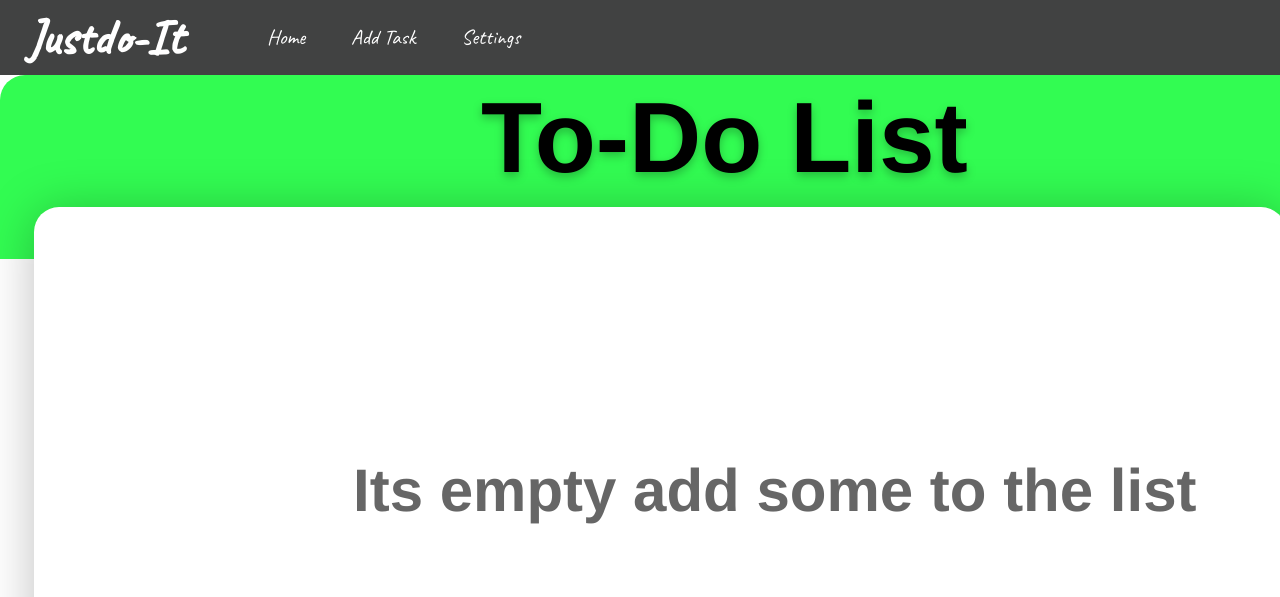
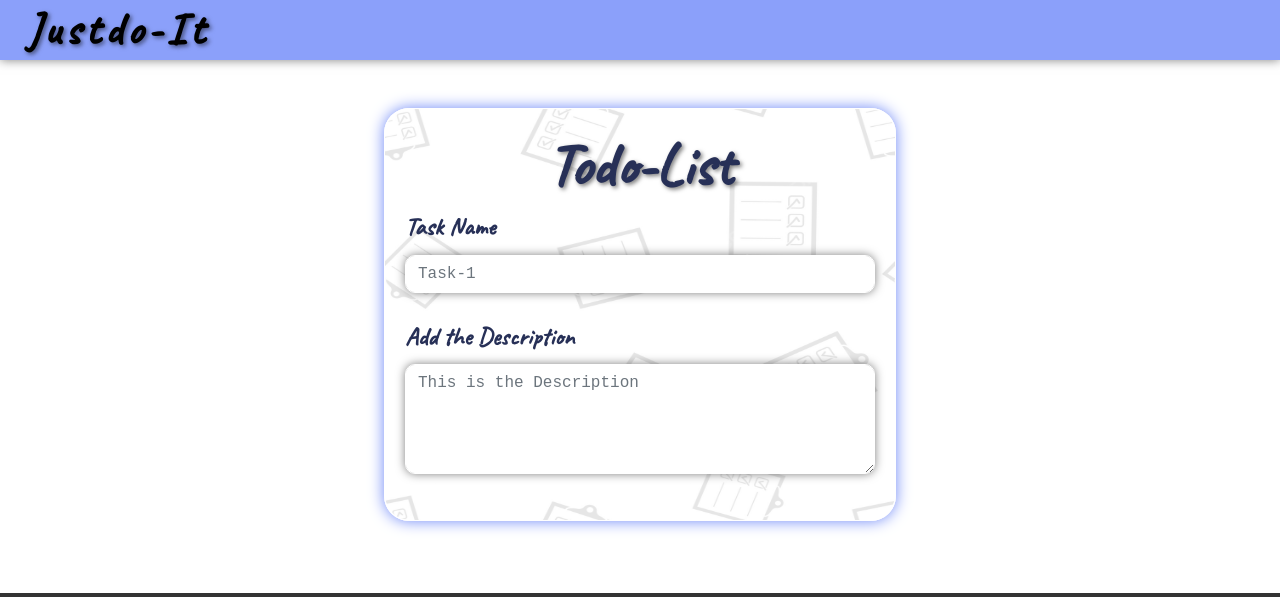
Before and after one commit to Bison619/TodoList_Django, a Django app: page / in a window 1280 px wide. Shown: the top 597 px of the page. Run offline with Django 5.2, Linux system fonts and the light colour scheme; some libraries are stand-ins or nearby versions; grey boxes are pictures that could not be loaded.

Commit message:
Form complete

```diff
--- a/Home/templates/index.html
+++ b/Home/templates/index.html
@@ -1,117 +1,72 @@
 {% extends "base.html" %}
-
+{% load static %}
 {%block title%} Home {%endblock%}
 
-{%block css%}
+
+{% block css %}
+
 <style>
-    .todolist-form {
-        background-color: #ffffff;
-        display: flex;
-        flex-direction: row;
-        justify-content: center;
-        width: 100%;
-        top: 5px;
-    }
+    .container {
+    width: 40%;
+    border: 1.5px solid white;
+    box-shadow: 0px 0px 15px rgba(108, 134, 247, 1);
+    border-radius: 25px;
+    padding: 20px;
+    position: relative;
+    background: rgba(255, 255, 255, 0.8);
+}
 
-    .todolist-form .overlap-group-wrapper {
-        background-color: #ffffff;
-        width: 1320px;
-        height: 784px;
-    }
+.bg-image {
+    position: absolute;
+    top: 0;
+    left: 0;
+    width: 100%;
+    height: 100%;
+    background-image: url('{% static "bg.png" %}');
+    background-size: cover;
+    background-position: center;
+    border-radius: 25px;
+    opacity: 0.6;
+    z-index: -1;
+}
 
-    .todolist-form .overlap-group {
-        position: relative;
-        height: 708px;
-    }
+.container h1 {
+    color: #273057;
+    font-size: 60px;
+    font-weight: 900;
+    text-shadow: 2px 2px 4px rgba(0, 0, 0, 0.5);
+}
 
-    .todolist-form .color {
-        position: absolute;
-        width: 1320px;
-        height: 184px;
-        top: 0;
-        left: 0;
-        background-color: #32fc52;
-        border-radius: 25px 25px 0px 0px;
-    }
+.container .mb-3 {
+    font-size: 25px;
+    font-weight: bold;
+    color: #273057;
+    padding-bottom: 10px;
+}
 
-    .todolist-form .text-wrapper {
-        position: absolute;
-        top: 5px;
-        left: 481px;
-        text-shadow: 0px 4px 10px #00000040;
-        font-family: "Caveat-Bold", Helvetica;
-        font-weight: 700;
-        color: #000000;
-        font-size: 100px;
-        letter-spacing: 0;
-        line-height: normal;
-    }
+.container .mb-3 .form-control {
+    border: 1.2px solid rgb(255, 255, 255);
+    font-family: 'Courier New', Courier, monospace;
+    box-shadow: 0px 0px 10px rgba(0, 0, 0, 0.5);
+    border-radius: 10px;
+    color: black;
+}
 
-    .todolist-form .main {
-        position: absolute;
-        width: 1252px;
-        height: 576px;
-        top: 132px;
-        left: 34px;
-        background-color: #ffffff;
-        border-radius: 25px;
-        overflow: hidden;
-        box-shadow: 0px 4px 50px #00000040;
-    }
-
-    .todolist-form .div {
-        position: absolute;
-        top: 249px;
-        left: 319px;
-        font-family: "Caveat-Bold", Helvetica;
-        font-weight: 700;
-        color: #666666;
-        font-size: 60px;
-        letter-spacing: 0;
-        line-height: normal;
-    }
-
-    .todolist-form .btn {
-        all: unset;
-        box-sizing: border-box;
-        position: absolute;
-        width: 420px;
-        height: 65px;
-        top: 493px;
-        left: 416px;
-        background-color: #32fc52;
-        border-radius: 50px;
-        overflow: hidden;
-        box-shadow: 0px 4px 10px #00000040;
-    }
-
-    .todolist-form .text-wrapper-2 {
-        position: absolute;
-        top: 1px;
-        left: 125px;
-        font-family: "Caveat-Bold", Helvetica;
-        font-weight: 700;
-        color: #ffffff;
-        font-size: 50px;
-        letter-spacing: 0;
-        line-height: normal;
-    }
 </style>
-{%endblock%}
+{% endblock %}
 
 {% block body %}
-<div class="todolist-form">
-    <div class="overlap-group-wrapper">
-        <div class="overlap-group">
-            <div class="color"></div>
-            <div class="text-wrapper">To-Do List</div>
-            <div class="main">
-                <p class="div">Its empty add some to the list</p>
-                <button class="btn">
-                    <div class="text-wrapper-2">Add tasks</div>
-                </button>
-            </div>
-        </div>
+<div class="container my-5">
+    <img src="{% static 'bg.png' %}" class="bg-image">
+    <h1 class="text-center">Todo-List</h1>
+    <div class="mb-3">
+        <label for="exampleFormControlInput1" class="form-label">Task Name</label>
+        <input type="text" class="form-control" id="exampleFormControlInput1" placeholder="Task-1">
+    </div>
+    <div class="mb-3">
+        <label for="exampleFormControlTextarea1" class="form-label">Add the Description</label>
+        <textarea class="form-control" id="exampleFormControlTextarea1" rows="4" placeholder="This is the Description"></textarea>
     </div>
 </div>
+
 {% endblock %}
--- a/TodoList/settings.py
+++ b/TodoList/settings.py
@@ -118,6 +118,7 @@ USE_TZ = True
 # https://docs.djangoproject.com/en/5.0/howto/static-files/
 
 STATIC_URL = 'static/'
+STATICFILES_DIRS = [os.path.join(BASE_DIR, 'static')]
 
 # Default primary key field type
 # https://docs.djangoproject.com/en/5.0/ref/settings/#default-auto-field
--- a/TodoList/urls.py
+++ b/TodoList/urls.py
@@ -17,6 +17,7 @@ Including another URLconf
 from django.contrib import admin
 from django.urls import path,include
 
+
 urlpatterns = [
     path('admin/', admin.site.urls),
     path('', include('Home.urls'))
--- a/templates/base.html
+++ b/templates/base.html
@@ -25,20 +25,25 @@
     font-family: 'Caveat';
     }
     .navbar{
-        background-color: #414242;
+        background-color: #375af693;
         position: sticky;
         top: 0;
-        height: 75px;
+        height: 60px;
         display: flex;
         align-items: center;
         z-index: 100;
+        box-shadow: 0px 0px 10px rgba(0, 0, 0, 0.5);
 
     }
+    .navbar .navbar-brand{
+        font-size: 45px;
+        color: #000000;
+        padding-left: 10px;
+        padding-right: 60px;
+        letter-spacing: 0.1em;
+        text-shadow: 2px 2px 4px rgba(0, 0, 0, 0.5);
+    }
 
-     .navbar-nav li {
-        margin-right: 30px;
-        font-size: 2.5rex ;
-    }
     footer {
         background-color: #333;
         color: #fff;
@@ -91,24 +96,13 @@
 
 <body>
     <nav class="navbar navbar-expand-lg navbar-light">
-        <a class="navbar-brand" href="index.php" style="font-size: 50px; color: #fff; padding-left: 10px; padding-right: 60px;"><b>Justdo-It</b></a>
+        <a class="navbar-brand" href="/"><b>Justdo-It</b></a>
 
         <button class="navbar-toggler" type="button" data-toggle="collapse" data-target="#navbarSupportedContent"
             aria-controls="navbarSupportedContent" aria-expanded="false" aria-label="Toggle navigation">
             <span class="navbar-toggler-icon"></span>
         </button>
         <div class="collapse navbar-collapse" id="navbarSupportedContent">
-            <ul class="navbar-nav mr-auto">
-                <li class="nav-item active">
-                    <a style="color: #fff;" class="nav-link" >Home <span class="sr-only">(current)</span></a>
-                </li>
-                <li class="nav-item">
-                    <a style="color: #fff;" class="nav-link" >Add Task</a>
-                </li>
-                <li class="nav-item">
-                    <a style="color: #fff;" class="nav-link" >Settings</a>
-                </li>
-            </ul>
         </div>
     </nav>
 
```
Also changed, not shown: static/bg.png (added).
